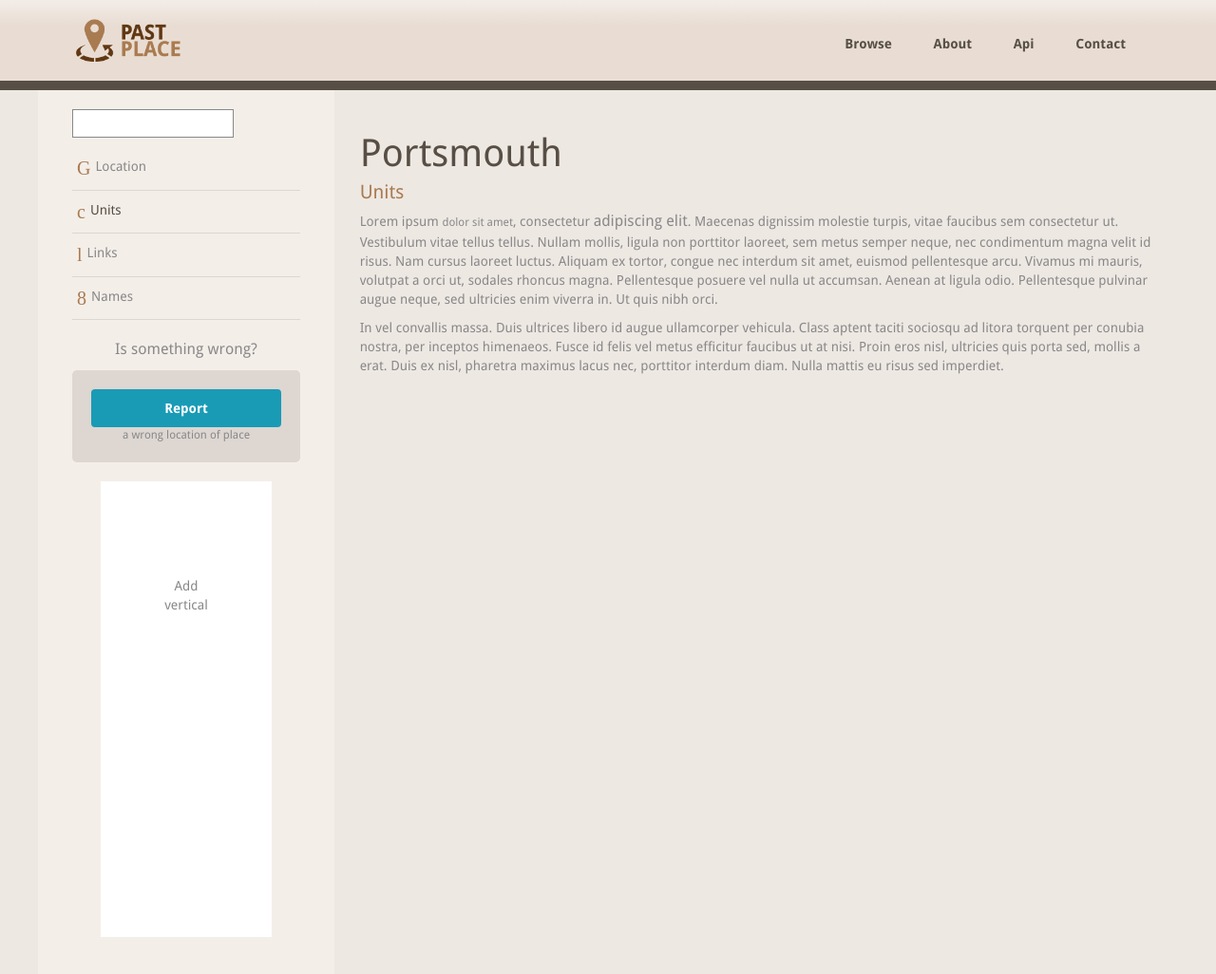
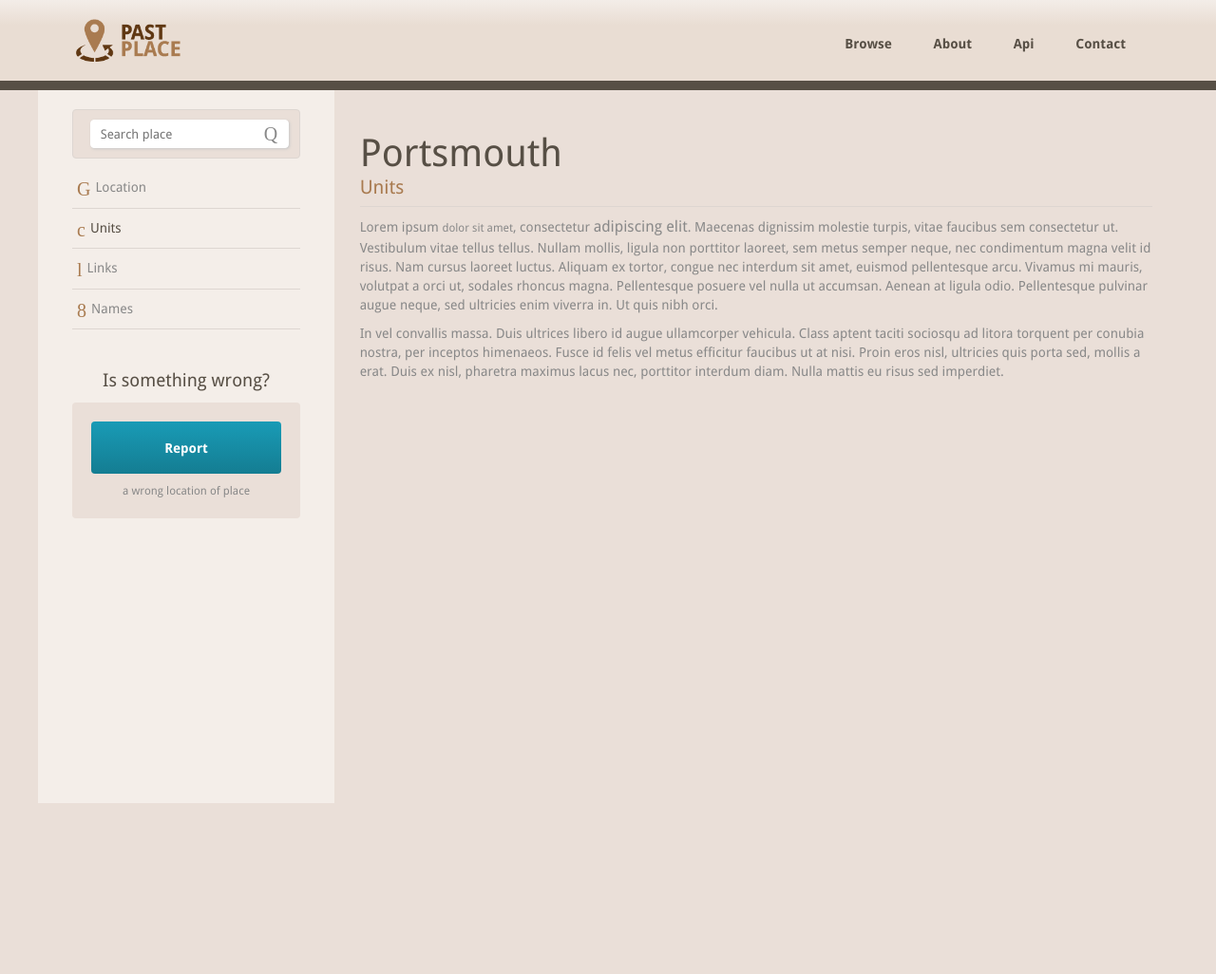
Before and after one commit to klokantech/pastplace, a Jekyll site: the page built from place/units.html, in a window 1280 px wide and 1365 px high. Shown: the top 1026 px of the window at 95% size. Built offline with Jekyll 4.4.1, drawn with Linux system fonts in a browser that asks for light colours; some web fonts are replaced.

Commit message:
- adds, forms, design fixes

```diff
--- a/_layouts/default.html
+++ b/_layouts/default.html
@@ -13,7 +13,7 @@
     <link href="{{ site.baseurl }}/base.css" rel="stylesheet" />
     <script type="text/javascript" src="{{ site.baseurl }}/js/index.js"></script>
   </head>
-  <body>
+  <body {% if page.title %}class="home"{% endif %}>
     <div id="navbar-top">
       <div class="container">
         <div class="logo">
--- a/_layouts/place.html
+++ b/_layouts/place.html
@@ -26,8 +26,9 @@ layout: default
   <div class="col12 pad-0">
     <div class="row">
       <div class="side-bar">
-        <form>
-          <input type="text">
+        <form action="/search/" method="get">
+          <input type="text" placeholder="Search place">
+          <input type="submit" class="inside icon" value="Q">
         </form>
         <div class="nav-sec-vert">
           <a {% if page.id == 'location' %}class="open"{% endif %} href="{{site.baseurl}}/place/location/">
@@ -43,12 +44,11 @@ layout: default
             <span class="icon">8 </span> Names
           </a>
         </div>
-        <p class="big">Is something wrong?</p>
+        <p class="bigger primary padt-2">Is something wrong?</p>
         <div class="round bg-light padx-2 padt-2 padb-1 width-100">
           <a class="btn-blue width-100">Report</a>
-          <p class="small" >a wrong location of place</p>
+          <p class="small padt-1" >a wrong location of place</p>
         </div>
-        <div class="add-vertical"><p class="pady-10">Add<br>vertical</p></div>
       </div>
       <div class="content">
         {{ content }}
--- a/_sass/_custom.scss
+++ b/_sass/_custom.scss
@@ -1,3 +1,28 @@
+input, textarea {
+  display: inline-block;
+  -webkit-box-shadow: 1px 1px 3px 0px rgba(199,199,199,1);
+  -moz-box-shadow: 1px 1px 3px 0px rgba(199,199,199,1);
+  box-shadow: 1px 1px 3px 0px rgba(199,199,199,1);
+}
+
+input.inside{
+  box-shadow: none;
+  margin: 0 0 0 -35px;
+  padding: 5px;
+  background-color: transparent;
+  border: none;
+  cursor: pointer;
+}
+
+body.home{overflow: hidden;}
+
+.btn-blue{
+  background: linear-gradient(to bottom, rgba(25,155,182,1) 0%, rgba(20,125,146,1) 100%);
+  border: none;
+  height: 55px;
+  line-height: 40px;
+}
+
 #navbar-top {
   border-bottom: 1px $color-primary solid;
   background: #f3ede8;
@@ -17,6 +42,17 @@
   padding: 20px 3% 0 3%;
   text-align: center;
   padding-bottom: 300px;
+
+  form{
+    background-color: #eadfd8;
+    padding: 10px 0;
+    border-radius: 4px;
+    border: 1px solid #ddd6d1;
+  }
+
+  input[type=text]{
+    width: 88%;
+  }
 }
 
 .nav-sec-vert{
@@ -27,7 +63,7 @@
     color: $text-color;
     display: block;
     width: 100%;
-    padding: 8px 0 8px 5px;
+    padding: 8px 0 5px 5px;
     border-bottom: 1px solid #ddd6d1;
 
     &:hover, &.open {
@@ -43,8 +79,13 @@
 .content{
   .text{
     padding: 3%;
+    h1, h2{
+      margin-bottom: 5px;
+    }
     h3{
       margin-top: 0;
+      padding-bottom: 10px;
+      border-bottom: 1px solid #ddd6d1;
     }
   }
 }
@@ -57,46 +98,45 @@
 
 .nav-sec{
   background-color: #d7ccc8;
-  box-shadow: #999 0 0 5px 0;
-}
-
-#adds-bottom{
+  -webkit-box-shadow: 0px 1px 3px 0px rgba(158,158,158,1);
+  -moz-box-shadow: 0px 1px 3px 0px rgba(158,158,158,1);
+  box-shadow: 0px 1px 3px 0px rgba(158,158,158,1);
+  z-index: 100;
   position: absolute;
-  bottom: 0;
-  left: 0; right: 0;
-  height: 95px;
-  background-color: #fff;
-  text-align: center;
-  padding: 30px;
-}
-
-.add-vertical{
-  background-color: #fff;
-  margin: 20px auto;
-  display: block;
-  width: 180px; height: 480px;
+  width: 100%;
+  height: 65px;
 }
 
 .map-browse{
   position: absolute;
-  top: 95px; bottom: 80px;
+  top: 95px; bottom: 0;
   left: 0; right: 0;
 }
 .map-location{
   width: 100%;
   height: 240px;
+  margin-top: 65px;
 }
 
-#welcome{
+#welcome-bg{
   position: absolute;
-  top: 95px; bottom: 80px;
+  top: 95px; bottom: 0;
   left: 0; right: 0;
   background: #d7d0c5;
   background: linear-gradient(rgba(243,237,232, 0.4),rgba(243,237,232,1));
   background-image: linear-gradient(rgba(243,237,232, 0.4), rgba(243,237,232, 1));
   z-index: 50;
   text-align: center;
-  padding: 120px 0 0 0;
+
+  &.closed{display: none;}
+
+  #welcome{
+    position: absolute;
+    top: 50%;
+    left: 50%;
+    height: 30%;
+    width: 50%;
+    margin: -10% 0 0 -25%;
 
     &.closed{display: none;}
 
@@ -113,20 +153,21 @@
       color: $color-primary;
     }
   }
+}
 
 #search-bottom{
   position: absolute;
   display: block;
   left: 0; right: 0;
-  bottom: 95px;
-  height: 60px;
+  bottom: 0;
+  height: 55px;
   background-color: rgba(243,237,232, 0.8);
   transition: bottom .6s ease;
   text-align: center;
   padding-top: 15px;
 
   &.closed{
-    bottom: 35px;
+    bottom: -55px;
   }
 }
 
@@ -174,6 +215,9 @@
     }*/
 }
 @media (min-width: $sc-large) {
+  .map-location{
+    margin-top: 0;
+  }
   #navbar-top{
     border-bottom: 10px $color-primary solid;
   }
@@ -206,7 +250,7 @@
 }
 
 .bg-light{
-  background-color: #ddd6d1;
+  background-color: #eadfd8;
 }
 
 .icon{
--- a/_sass/_variables.scss
+++ b/_sass/_variables.scss
@@ -12,7 +12,7 @@ $color-danger: #EF3200;
 $color-code: #dd1144;
 
 /* Background color */
-$body-bg:  #eee8e3;
+$body-bg:  #eadfd8;
 
 /* Global text color */
 $text-color: $color-gray !default;
@@ -91,7 +91,7 @@ $grid-margin-y: 0;
 
 /* Helpers */
 /* Corners for rounding */
-$radius-all: 5px;
+$radius-all: 4px;
 $radius-top-left: $radius-all;
 $radius-top-right: $radius-all;
 $radius-bottom-right: $radius-all;
@@ -117,7 +117,7 @@ $btns: (
 );
 
 $btns-bg-color: #fff;
-$btns-pads: 3px 20px 5px 15px;
+$btns-pads: 2px 15px 3px 15px;
 $btns-border: 1px solid #978d86;
 $btns-bg-color: #fff;
 $btns-radius: 4px;
@@ -154,13 +154,13 @@ $table-padding: 10px;
 /* Forms */
 $input-color: $text-color;
 $input-line-height: 20px;
-$input-font-size: 15px;
+$input-font-size: 16px;
 $input-height: 30px;
 $input-height-small: 20px;
 $input-bg: #ffffff;
 $input-bg-disabled: $color-gray-light;
-$input-border-color: $input-color;
-$input-border-radius: 0;
+$input-border-color: #ffffff;
+$input-border-radius: 4px;
 $input-padding-y: 10px;
 $input-padding-x: 10px;
 
--- a/place/location.html
+++ b/place/location.html
@@ -12,7 +12,7 @@ title: Location
 <div class="text">
 
   <h1>Portsmouth</h1>
-  <h3 class="secondary">Location</h3>
+  <h3 class="secondary borderbottom-gray">Location</h3>
 
   <p>Lorem ipsum <small>dolor sit amet</small>, consectetur <big>adipiscing elit</big>. Maecenas dignissim molestie turpis, vitae faucibus sem consectetur ut. Vestibulum vitae tellus tellus. Nullam mollis, ligula non porttitor laoreet, sem metus semper neque, nec condimentum magna velit id risus. Nam cursus laoreet luctus. Aliquam ex tortor, congue nec interdum sit amet, euismod pellentesque arcu. Vivamus mi mauris, volutpat a orci ut, sodales rhoncus magna. Pellentesque posuere vel nulla ut accumsan. Aenean at ligula odio. Pellentesque pulvinar augue neque, sed ultricies enim viverra in. Ut quis nibh orci.</p>
 <p>In vel convallis massa. Duis ultrices libero id augue ullamcorper vehicula. Class aptent taciti sociosqu ad litora torquent per conubia nostra, per inceptos himenaeos. Fusce id felis vel metus efficitur faucibus ut at nisi. Proin eros nisl, ultricies quis porta sed, mollis a erat. Duis ex nisl, pharetra maximus lacus nec, porttitor interdum diam. Nulla mattis eu risus sed imperdiet.</p>
```
Also changed, not shown: index.html (+10 -7 lines). Lines whose indentation alone changed are shown as unchanged.
